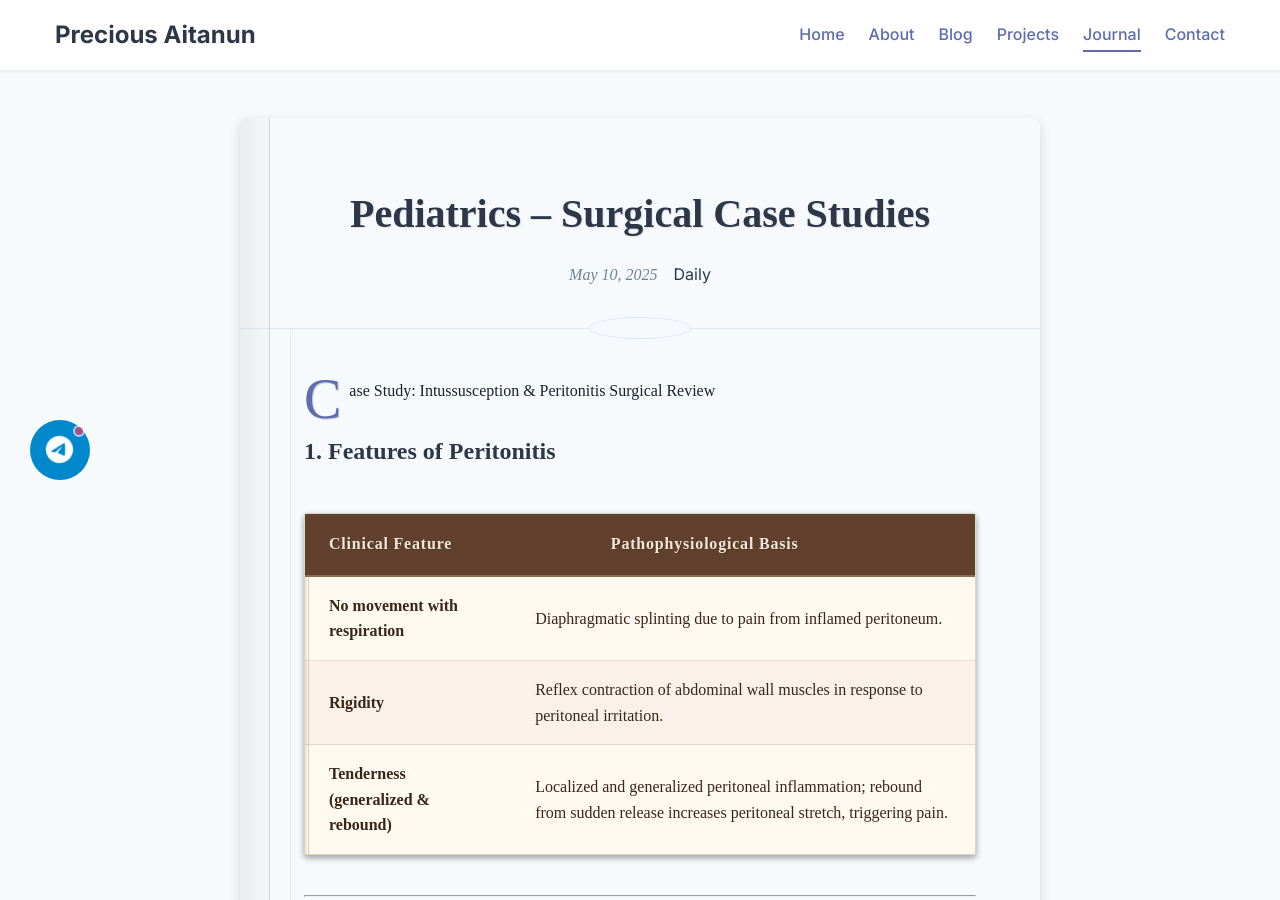
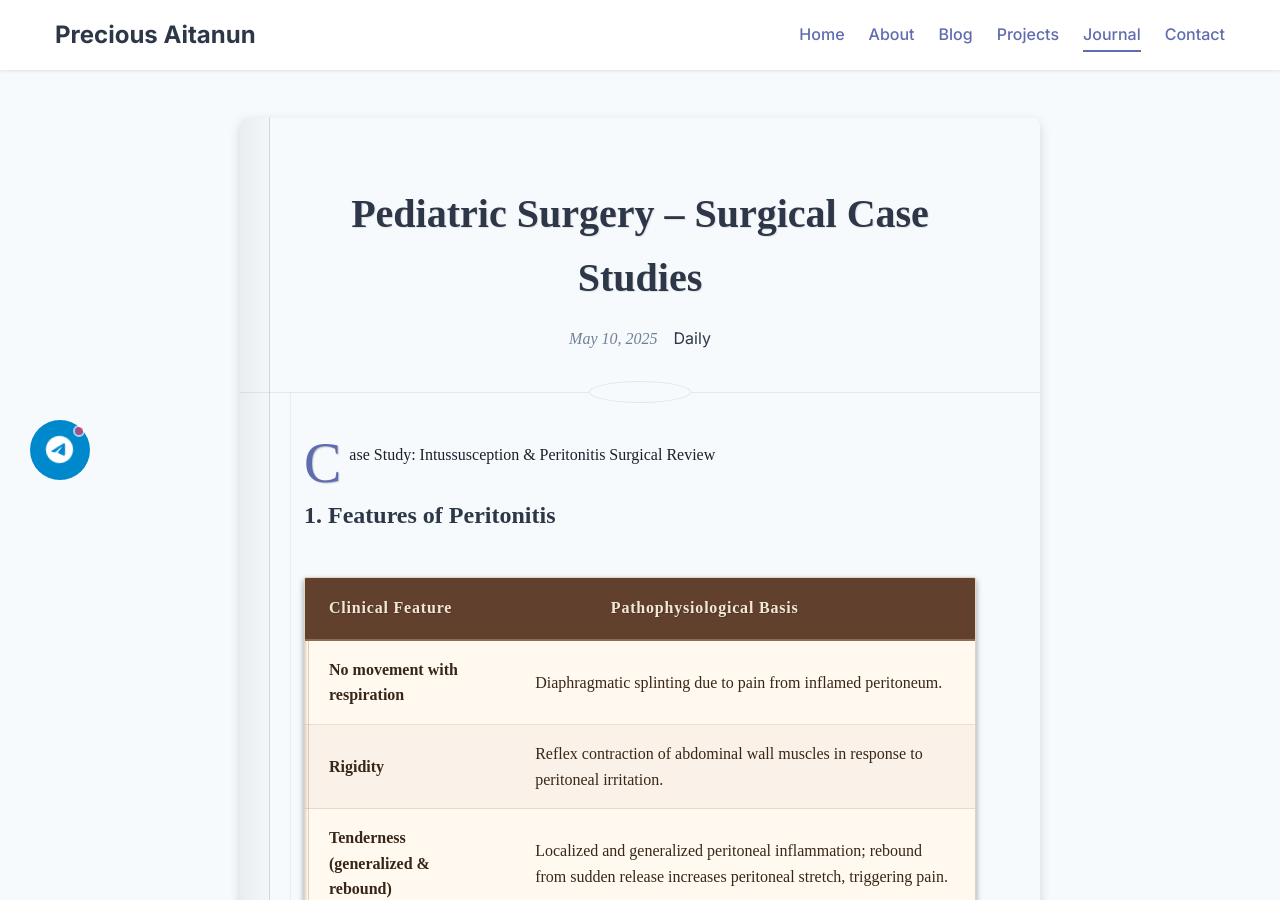
Before and after one commit to Nadira3/Nadira3.github.io, a Jekyll site: the page built from _journal/2025-05-10-pediatric-surgery.markdown, in a window 1280 px wide and 900 px high. Built offline with Jekyll 4.4.1, drawn with Linux system fonts in a browser that asks for light colours; some web fonts are replaced.

Commit message:
edited all titles correctly

```diff
--- a/_journal/2025-05-07-pediatric-surgery.markdown
+++ b/_journal/2025-05-07-pediatric-surgery.markdown
@@ -1,6 +1,6 @@
 ---
 layout: journal
-title: "Pediatrics Surgery – Sample Report: Wilm's Tumor"
+title: "Pediatric Surgery – Sample Report: Wilm's Tumor"
 date: 2025-05-07
 category: Daily # Options: Daily, Special
 header_image: /assets/images/day-two.jpeg
--- a/_journal/2025-05-08-pediatric-surgery.markdown
+++ b/_journal/2025-05-08-pediatric-surgery.markdown
@@ -1,6 +1,6 @@
 ---
 layout: journal
-title: "Pediatrics Surgery – Surgical Case Studies"
+title: "Pediatric Surgery – Surgical Case Studies"
 date: 2025-05-08
 category: Daily # Options: Daily, Special
 header_image: /assets/images/day-two.jpeg
--- a/_journal/2025-05-09-pediatric-surgery.markdown
+++ b/_journal/2025-05-09-pediatric-surgery.markdown
@@ -1,6 +1,6 @@
 ---
 layout: journal
-title: "Pediatrics - Post Evaluation Examination"
+title: "Pediatric Surgery - Post Evaluation Examination"
 date: 2025-05-09
 category: Daily # Options: Daily, Special
 header_image: /assets/images/day-two.jpeg
--- a/_journal/2025-05-10-pediatric-surgery.markdown
+++ b/_journal/2025-05-10-pediatric-surgery.markdown
@@ -1,6 +1,6 @@
 ---
 layout: journal
-title: "Pediatrics – Surgical Case Studies"
+title: "Pediatric Surgery – Surgical Case Studies"
 date: 2025-05-10
 category: Daily # Options: Daily, Special
 header_image: /assets/images/day-two.jpeg
--- a/_journal/2025-05-13-plastic-surgery.markdown
+++ b/_journal/2025-05-13-plastic-surgery.markdown
@@ -1,6 +1,6 @@
 ---
 layout: journal
-title: "PS2 – Surgical Case Studies"
+title: "Plastic Surgery – Surgical Case Studies"
 date: 2025-05-13
 category: Daily # Options: Daily, Special
 header_image: /assets/images/day-two.jpeg
```
